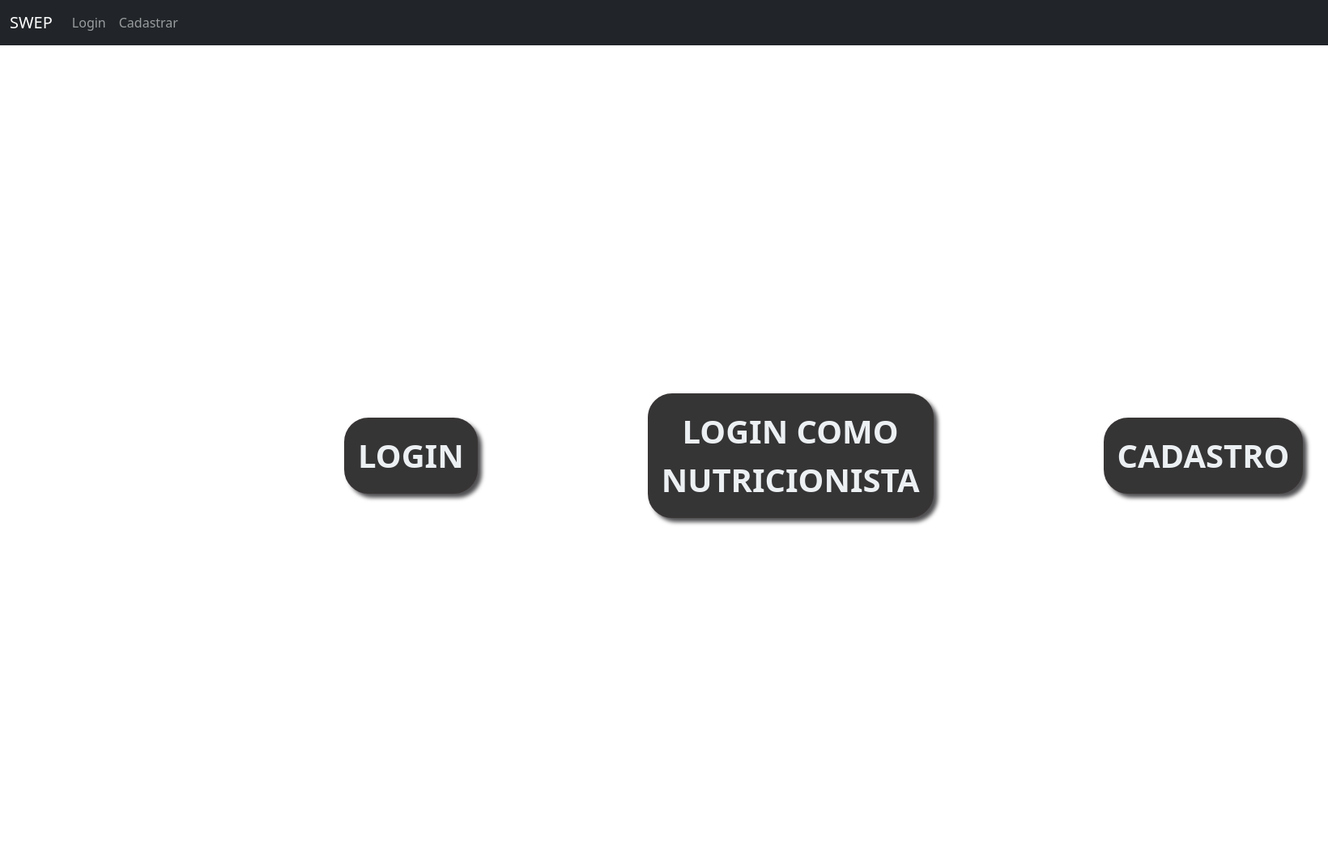
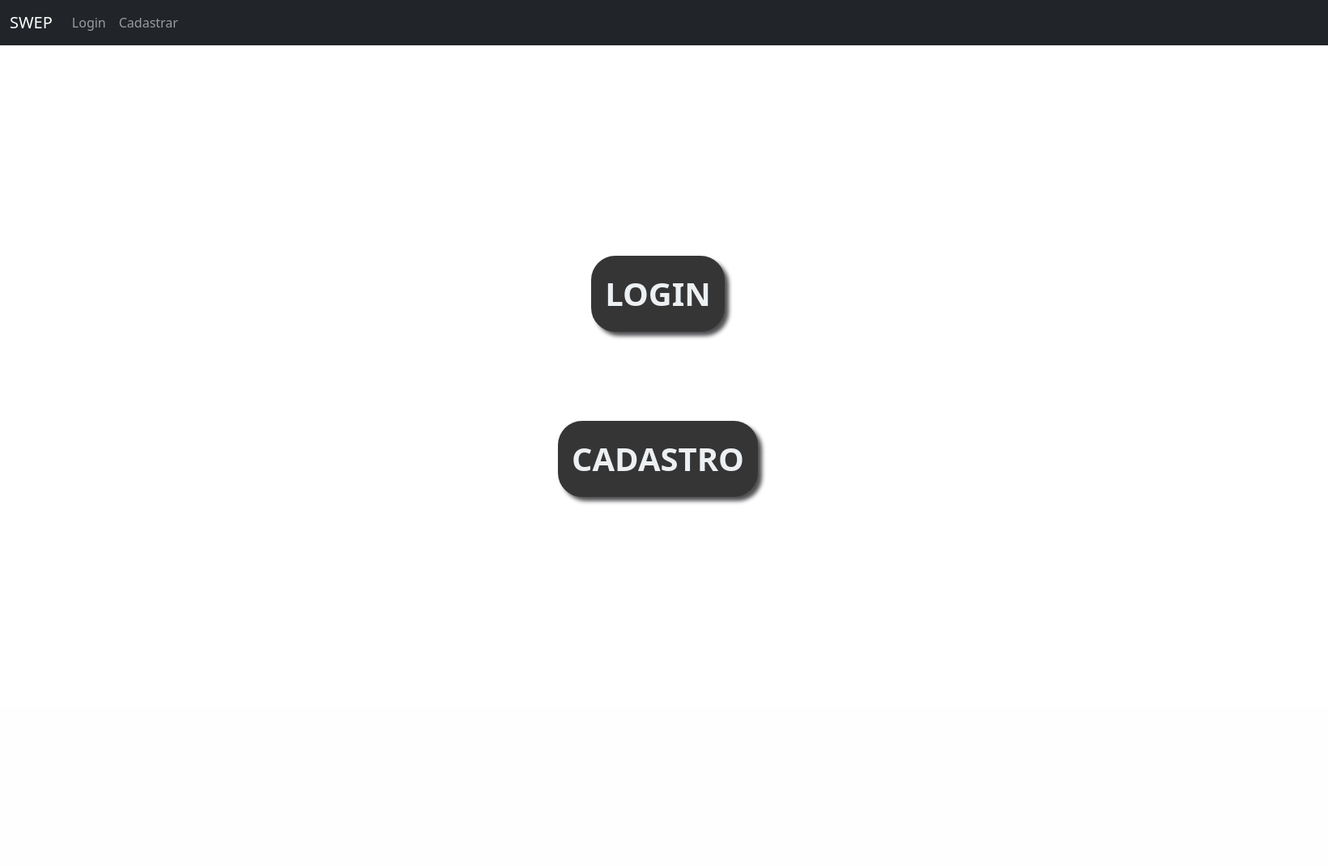
Before and after one commit to grupoSWEP/SWEP, a Django app: page / in a window 1640 px wide. Shown: the whole page at 81% size. After the commit the page ends 623 px from the top, so only its background shows below. Run offline with Django 3.2, Linux system fonts and the light colour scheme.

Commit message:
Update landing.html

```diff
--- a/swepApp/templates/landing.html
+++ b/swepApp/templates/landing.html
@@ -8,27 +8,26 @@
           rel="stylesheet"
           integrity="sha384-iYQeCzEYFbKjA/T2uDLTpkwGzCiq6soy8tYaI1GyVh/UjpbCx/TYkiZhlZB6+fzT"
           crossorigin="anonymous">
-
     <style>
-
 
       ul.lista {
         margin:160px;
         padding: 160px;
         align-items: center;
-        display: flex;
+        margin: 20px 20px 20px 20px;
       }
 
       ul.lista li {
         align-items: center;
         list-style:none;
         display: flex;
-        margin: 80px;
+        margin: 50px;
+        justify-content: center;
+        margin-right: 65px;
       }
 
       button {
         min-width: 130px;
-        position: relative;
         display: inline-block;
         text-align: center;
         text-transform: uppercase;
@@ -50,18 +49,20 @@
         transition: 0.5s;
       }
 
-
     </style>
   </head>
 
   <body>
+    <div>
+
     {% include "navbar.html" %}
 
     <ul class = "lista">
     <li><a href='login/'><button>Login</button></a></li>
-    <li><a href='/'><button>Login como Nutricionista</button></a></li>
-    <li><a href='register/'><button>Cadastro</button></a></li>
+    <li><a href='nutritionist_register/'><button>Cadastro</button></a></li>
     </ul>
 
   </body>
+</div>
+
 </html>
```
